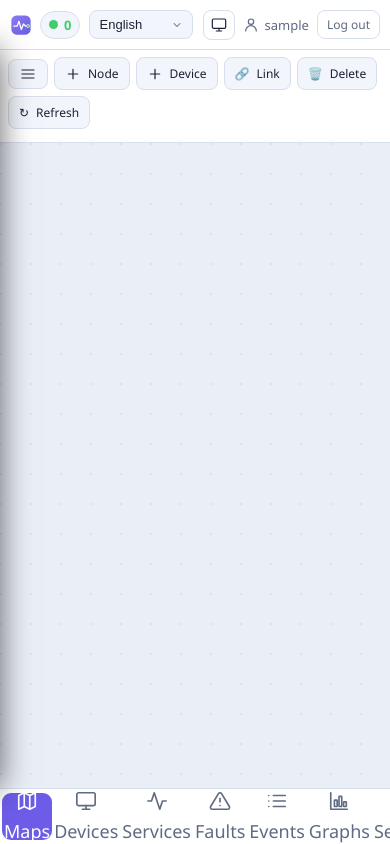
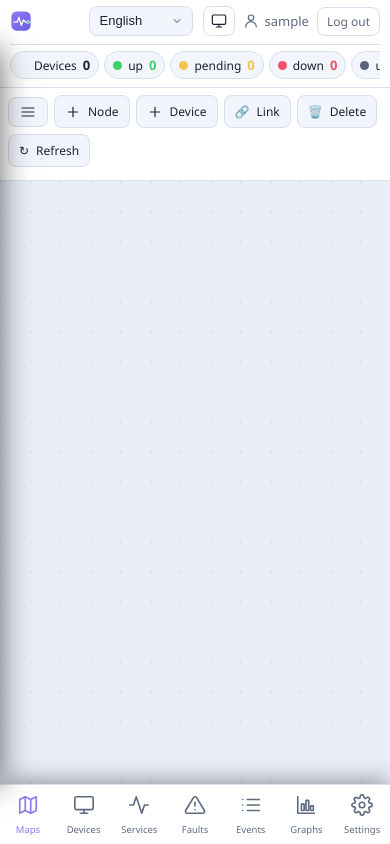
Before and after one commit to MikrotikExe/netpulse, a PHP site: page / in a window 390 px wide. Run offline with PHP 8.4, Linux system fonts and the light colour scheme; the visitor is signed in with stand-in values (Sample User, id 1).

Commit message:
mobil: krajšia spodná navigačná lišta

```diff
--- a/assets/app.js
+++ b/assets/app.js
@@ -380,7 +380,7 @@ function fitView(){
   const xs=ns.map(n=>n.x),ys=ns.map(n=>n.y);
   const minx=Math.min(...xs),maxx=Math.max(...xs),miny=Math.min(...ys),maxy=Math.max(...ys);
   const w=svgEl.clientWidth||900,h=svgEl.clientHeight||600;
-  const k=Math.min(w/(maxx-minx+260),h/(maxy-miny+200),1.3);
+  let k=Math.min(w/(maxx-minx+260),h/(maxy-miny+200),1.3); if(w<600)k=Math.max(k,0.55);
   S.view={k,x:w/2-(minx+maxx)/2*k,y:h/2-(miny+maxy)/2*k};
 }
 
--- a/assets/style.css
+++ b/assets/style.css
@@ -255,35 +255,41 @@ input[type=file]::file-selector-button:hover{border-color:var(--accent);color:va
 #btn-maps-toggle{display:none}
 @media (max-width: 860px){
   /* topbar */
-  #topbar{gap:10px;padding:0 10px;height:50px}
+  #topbar{gap:10px;padding:6px 10px;height:auto;flex-wrap:wrap;row-gap:6px}
   #topbar .brand-dude{font-size:16px}
   .logo{width:22px;height:22px}
-  .summary{gap:6px;overflow-x:auto;flex-wrap:nowrap;-webkit-overflow-scrolling:touch;scrollbar-width:none}
+  .brand{order:1}
+  .top-right{order:2;margin-left:auto}
+  .summary{order:3;flex-basis:100%;width:100%;gap:6px;overflow-x:auto;flex-wrap:nowrap;-webkit-overflow-scrolling:touch;scrollbar-width:none;padding-top:6px;border-top:1px solid var(--border)}
   .summary::-webkit-scrollbar{display:none}
   .chip{flex:0 0 auto;padding:4px 9px;font-size:12px}
   .user{display:none}
 
   /* sekcie -> spodná navigačná lišta */
-  #sections{position:fixed;left:0;right:0;bottom:0;top:auto;width:auto;height:56px;
-    flex-direction:row;justify-content:space-around;align-items:stretch;padding:4px 2px;gap:0;
-    border-right:none;border-top:1px solid var(--border);z-index:40;background:var(--panel)}
-  #sections button{flex:1;padding:4px 2px;font-size:9px;flex-direction:column;gap:2px;justify-content:center}
-  #sections button span{font-size:18px;width:auto}
+  #sections{position:fixed;left:0;right:0;bottom:0;top:auto;width:auto;height:60px;
+    flex-direction:row;justify-content:space-around;align-items:stretch;padding:0;gap:0;
+    border-right:none;border-top:1px solid var(--border);z-index:40;background:var(--panel);
+    box-shadow:0 -6px 20px rgba(0,0,0,.30)}
+  #sections button{flex:1;min-width:0;padding:6px 1px;font-size:10px;flex-direction:column;gap:3px;justify-content:center;color:var(--muted);border-radius:0}
+  #sections button .ic{width:21px;height:21px}
+  #sections button span{font-size:9.5px;width:auto;line-height:1;white-space:nowrap;overflow:hidden;text-overflow:ellipsis;max-width:100%}
+  #sections button:hover{background:none;color:var(--text)}
+  #sections button.active{background:none;color:var(--accent)}
 
   /* zoznam máp -> výsuvná zásuvka */
-  #sidebar{position:fixed;top:50px;bottom:56px;left:0;width:80%;max-width:300px;z-index:45;
+  #sidebar{position:fixed;top:50px;bottom:60px;left:0;width:80%;max-width:300px;z-index:45;
     transform:translateX(-102%);transition:transform .22s ease;box-shadow:6px 0 30px rgba(0,0,0,.6)}
   #sidebar.open{transform:translateX(0)}
 
   /* hlavná plocha na plnú šírku, miesto pre spodnú lištu */
-  #main{padding-bottom:56px;min-width:0}
+  #main{padding-bottom:60px;min-width:0}
   #btn-maps-toggle{display:inline-flex;font-size:16px;padding:6px 11px}
   #map-tools{gap:6px;padding:7px 8px;overflow-x:auto}
   .tools button{padding:7px 10px;font-size:12px;flex:0 0 auto}
   .mode{width:100%;order:9;font-size:12px}
 
   /* inšpektor -> spodný panel */
-  #inspector{position:fixed;left:0;right:0;bottom:56px;top:auto;width:100%;height:64vh;
+  #inspector{position:fixed;left:0;right:0;bottom:60px;top:auto;width:100%;height:64vh;
     border-left:none;border-top:1px solid var(--border);border-radius:16px 16px 0 0;z-index:46;
     box-shadow:0 -8px 30px rgba(0,0,0,.5)}
 
@@ -306,6 +312,18 @@ input[type=file]::file-selector-button:hover{border-color:var(--accent);color:va
 
   /* login */
   .login-card{width:92vw}
+}
+
+@media (max-width: 600px){
+  /* stavové čipy na samostatný riadok pod jazyk/odhlásiť */
+  #topbar{flex-wrap:wrap;height:auto;gap:8px;padding:6px 10px;row-gap:6px}
+  .brand{order:1}
+  .top-right{order:2;margin-left:auto;gap:9px}
+  .summary{order:3;flex-basis:100%;width:100%;margin:0;padding-bottom:2px}
+  .chip{padding:4px 10px;font-size:12px}
+  .lang-select{max-width:118px;padding:5px 24px 5px 9px;font-size:12px}
+  .theme-btn{width:32px;height:30px}
+  .logout{padding:5px 9px}
 }
 
 /* ================= SVETLÁ TÉMA ================= */
@@ -336,7 +354,7 @@ input[type=file]::file-selector-button:hover{border-color:var(--accent);color:va
 
 /* ---------- mobil: kompaktná hlavička ---------- */
 @media (max-width: 860px){
-  .clabel{display:none}                 /* v čipoch len bodka + číslo */
+  .clabel{display:inline}               /* v čipoch aj text */
   .chip{padding:4px 9px;gap:6px;font-size:12px}
   .chip b{font-size:13px}
   #topbar{gap:8px}
@@ -351,12 +369,12 @@ input[type=file]::file-selector-button:hover{border-color:var(--accent);color:va
 
 /* ---------- úzke telefóny: hlavička sa vždy zmestí ---------- */
 @media (max-width: 860px){
-  .summary{flex:1;min-width:0}          /* čipy scrollujú vnútri, ovládače ostanú vidno */
+  .summary{order:3;flex-basis:100%;width:100%;min-width:0}   /* súhrn na vlastný riadok */
   #topbar .brand{flex:0 0 auto}
   .top-right{flex:0 0 auto}
 }
 @media (max-width: 520px){
-  .summary .chip:first-child{display:none}   /* skry celkový počet (je v sekcii Zariadenia) */
+  .summary .chip:first-child{display:flex}   /* ponechaj celkový počet */
   .chip{padding:4px 8px}
 }
 
```
